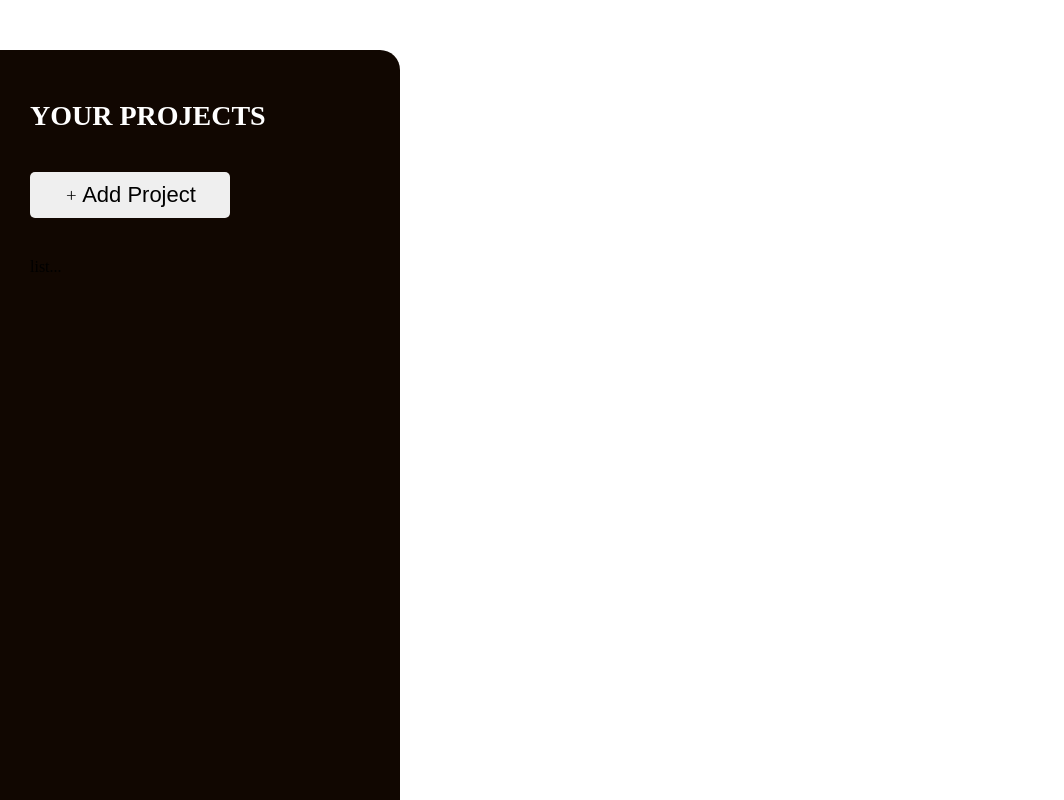
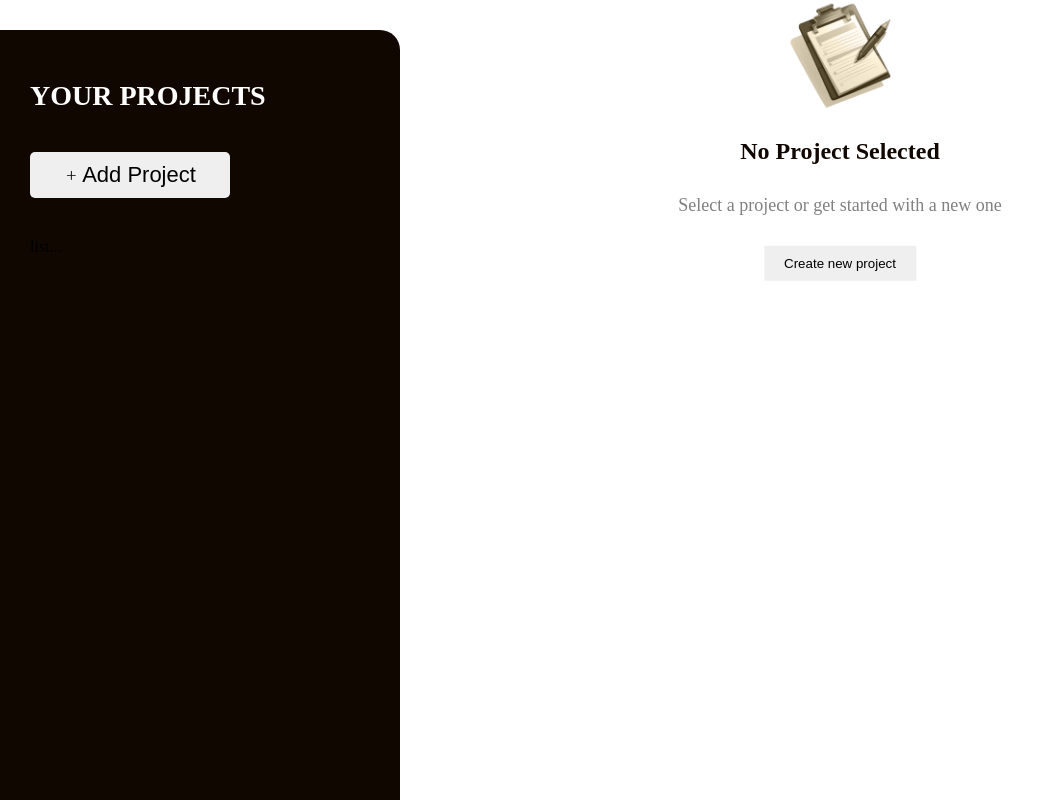
Before and after one commit to DenisFR2727/support_react-components, a React (Vite) app in the folder managment-app/01-starting-project/: page / in a window 1280 px wide. Shown: the top 800 px of the page, without its empty margins (0-1064 px from the left). Built offline with nearby package versions, Linux system fonts and the light colour scheme.

Commit message:
add title styles

```diff
--- a/managment-app/01-starting-project/src/App.jsx
+++ b/managment-app/01-starting-project/src/App.jsx
@@ -3,7 +3,7 @@ import Title from "./components/Title/Title";
 
 function App() {
   return (
-    <div>
+    <div className="App">
       <PanelProjects />
       <Title />
     </div>
--- a/managment-app/01-starting-project/src/components/Panel/aside-panel.css
+++ b/managment-app/01-starting-project/src/components/Panel/aside-panel.css
@@ -3,7 +3,6 @@
   max-width: 400px;
   height: 100vh;
   background-color: rgb(17, 7, 1);
-  margin-top: 50px;
   border-radius: 0 20px 0 0;
 }
 .aside-title {
--- a/managment-app/01-starting-project/src/components/Title/title.css
+++ b/managment-app/01-starting-project/src/components/Title/title.css
@@ -1,6 +1,28 @@
 .title-page {
+  position: relative;
   display: flex;
-  background: red;
-  width: 500px;
+  background: white;
+  width: 100%;
   height: 100vh;
 }
+
+.title-content {
+  position: absolute;
+  display: flex;
+  flex-direction: column;
+  gap: 30px;
+  align-items: center;
+  top: 14%;
+  left: 50%;
+  transform: translate(-50%, -50%);
+}
+.title-content h2 {
+  color: rgb(17, 7, 1);
+}
+.title-content p {
+  color: grey;
+  font-size: 18px;
+}
+.title-content img {
+  width: 100px;
+}
--- a/managment-app/01-starting-project/src/index.css
+++ b/managment-app/01-starting-project/src/index.css
@@ -3,3 +3,8 @@
   padding: 0;
   margin: 0;
 }
+
+.App {
+  display: flex;
+  margin-top: 30px;
+}
```
